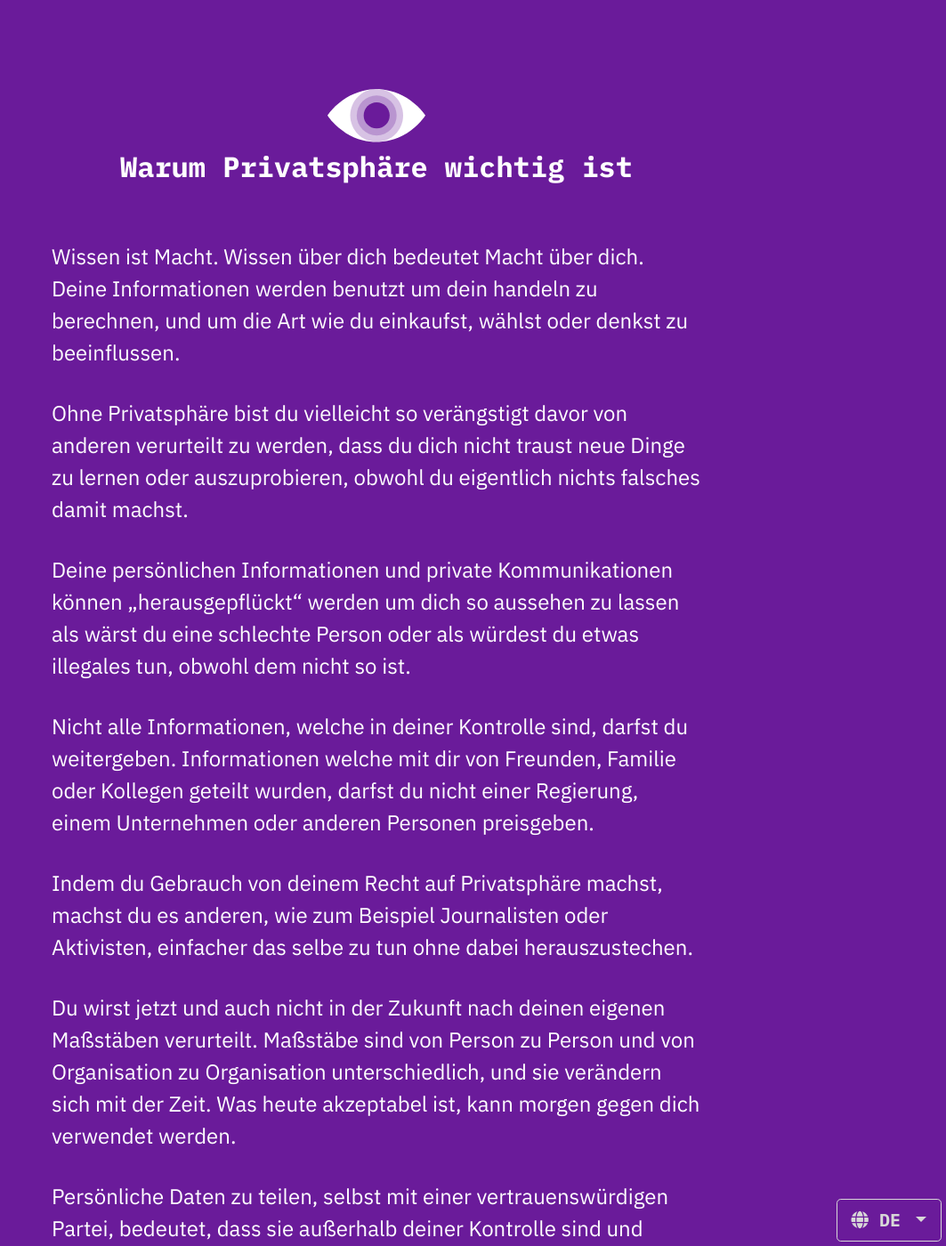
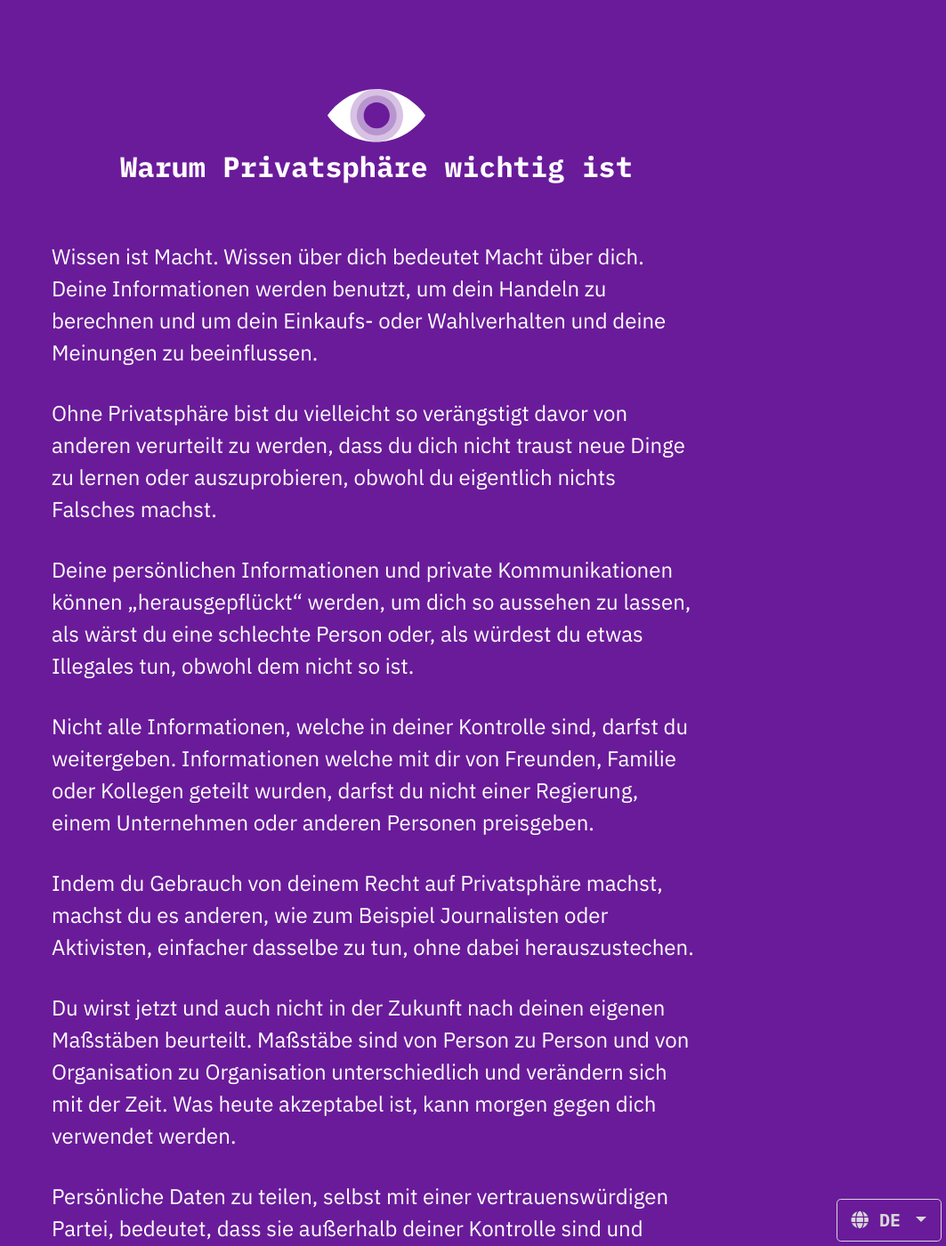
Before and after one commit to milesmcc/whyprivacymatters, a Jekyll site: the page built from translations/de.md, in a window 1280 px wide and 1400 px high. Shown: the whole window at 89% size, without its empty margins (217-1280 px from the left). Built offline with Jekyll 4.4.1, drawn with Linux system fonts in a browser that asks for light colours; some of the changed text lies outside the part shown.

```diff
--- a/translations/de.md
+++ b/translations/de.md
@@ -7,21 +7,21 @@ layout: default
 
 ## Warum Privatsphäre wichtig ist
 
-#### Wissen ist Macht. Wissen über dich bedeutet Macht über dich. Deine Informationen werden benutzt um dein handeln zu berechnen, und um die Art wie du einkaufst, wählst oder denkst zu beeinflussen.
+#### Wissen ist Macht. Wissen über dich bedeutet Macht über dich. Deine Informationen werden benutzt, um dein Handeln zu berechnen und um dein Einkaufs- oder Wahlverhalten und deine Meinungen zu beeinflussen.
 
-#### Ohne Privatsphäre bist du vielleicht so verängstigt davor von anderen verurteilt zu werden, dass du dich nicht traust neue Dinge zu lernen oder auszuprobieren, obwohl du eigentlich nichts falsches damit machst.
+#### Ohne Privatsphäre bist du vielleicht so verängstigt davor von anderen verurteilt zu werden, dass du dich nicht traust neue Dinge zu lernen oder auszuprobieren, obwohl du eigentlich nichts Falsches machst.
 
-#### Deine persönlichen Informationen und private Kommunikationen können „herausgepflückt“ werden um dich so aussehen zu lassen als wärst du eine schlechte Person oder als würdest du etwas illegales tun, obwohl dem nicht so ist.
+#### Deine persönlichen Informationen und private Kommunikationen können „herausgepflückt“ werden, um dich so aussehen zu lassen, als wärst du eine schlechte Person oder, als würdest du etwas Illegales tun, obwohl dem nicht so ist.
 
 #### Nicht alle Informationen, welche in deiner Kontrolle sind, darfst du weitergeben. Informationen welche mit dir von Freunden, Familie oder Kollegen geteilt wurden, darfst du nicht einer Regierung, einem Unternehmen oder anderen Personen preisgeben.
 
-#### Indem du Gebrauch von deinem Recht auf Privatsphäre machst, machst du es anderen, wie zum Beispiel Journalisten oder Aktivisten, einfacher das selbe zu tun ohne dabei herauszustechen.
+#### Indem du Gebrauch von deinem Recht auf Privatsphäre machst, machst du es anderen, wie zum Beispiel Journalisten oder Aktivisten, einfacher dasselbe zu tun, ohne dabei herauszustechen.
 
-#### Du wirst jetzt und auch nicht in der Zukunft nach deinen eigenen Maßstäben verurteilt. Maßstäbe sind von Person zu Person und von Organisation zu Organisation unterschiedlich, und sie verändern sich mit der Zeit. Was heute akzeptabel ist, kann morgen gegen dich verwendet werden.
+#### Du wirst jetzt und auch nicht in der Zukunft nach deinen eigenen Maßstäben beurteilt. Maßstäbe sind von Person zu Person und von Organisation zu Organisation unterschiedlich und verändern sich mit der Zeit. Was heute akzeptabel ist, kann morgen gegen dich verwendet werden.
 
 #### Persönliche Daten zu teilen, selbst mit einer vertrauenswürdigen Partei, bedeutet, dass sie außerhalb deiner Kontrolle sind und damit die Gefahr besteht, dass sie gehackt oder verkauft werden.
 
-#### Soziale Grenzen entstehen, wenn wir Teile unseres Lebens privat halten können. Vielleicht willst du verhindern, dass einige Personen, wie ehemalige Partner, Arbeitgeber oder Familienangehörige bestimmte Dinge über dich wissen.
+#### Wünschenswerte soziale Grenzen entstehen, wenn wir Teile unseres Lebens privat halten können. Vielleicht willst du verhindern, dass einige Personen, wie ehemalige Partner, Arbeitgeber oder Familienangehörige bestimmte Dinge über dich wissen.
 
 -----
 
```
Also changed, not shown: other parts of translations/de.md (+1 -1 lines).
